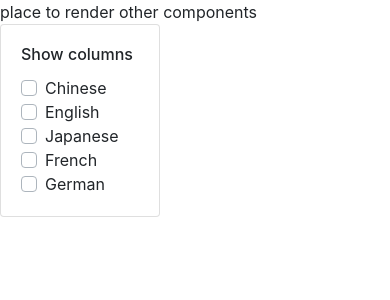
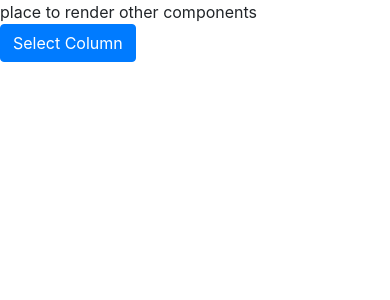
Before and after one commit to UoaWDCC/wdcc-cmlg-frontend, a React (Create React App) app: page / in a window 390 px wide. Shown: the top 300 px of the page. Built offline with nearby package versions, Linux system fonts and the light colour scheme.

Commit message:
[CMLG-013] Select Columns Issue: Try to toggle the card Solution: Using script and function Risk: May changed for  responsive test and position of the component need to adjust. Reviewd by:

```diff
--- a/src/components/SelectCol.js
+++ b/src/components/SelectCol.js
@@ -1,9 +1,29 @@
 import React from 'react';
 
 class SelectCol extends React.Component {
+
+    openForm(){
+        const x = document.getElementById("language-options");
+        if (x.style.display === "none") {
+            x.style.display = "block";
+        } else {
+            x.style.display = "none";
+        }
+    }
+
     render() {
+        console.log( "The Select Col render function gets called" );
+
+        const cardStyle= {
+            width: "10rem",
+            display: "none",
+            position:"relative"
+        }
+
         return (
-            <div className="card" style={{width:'10rem'}}>
+            <div id="selectCol">
+            <button class="btn btn-primary" onClick={this.openForm}>Select Column</button>
+            <div id="language-options" className="card" style={cardStyle}>
                 <div className="card-body custom-control custom-checkbox">
                     <h6 className="card-title">Show columns</h6>
                         <div className="custom-control custom-checkbox">
@@ -28,6 +48,7 @@ class SelectCol extends React.Component {
                         </div>
                 </div>
             </div>
+            </div>
         );
     }
 }
```
